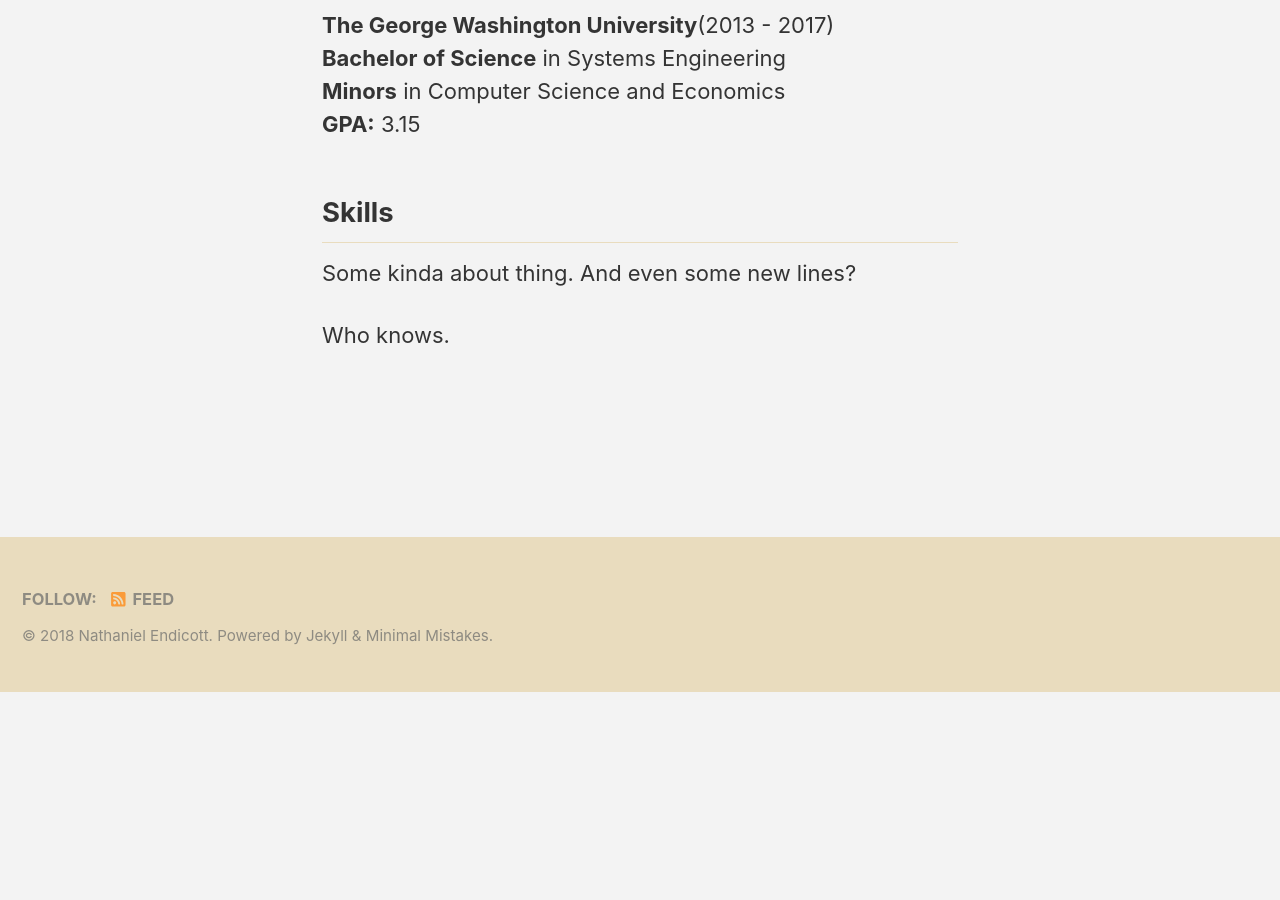
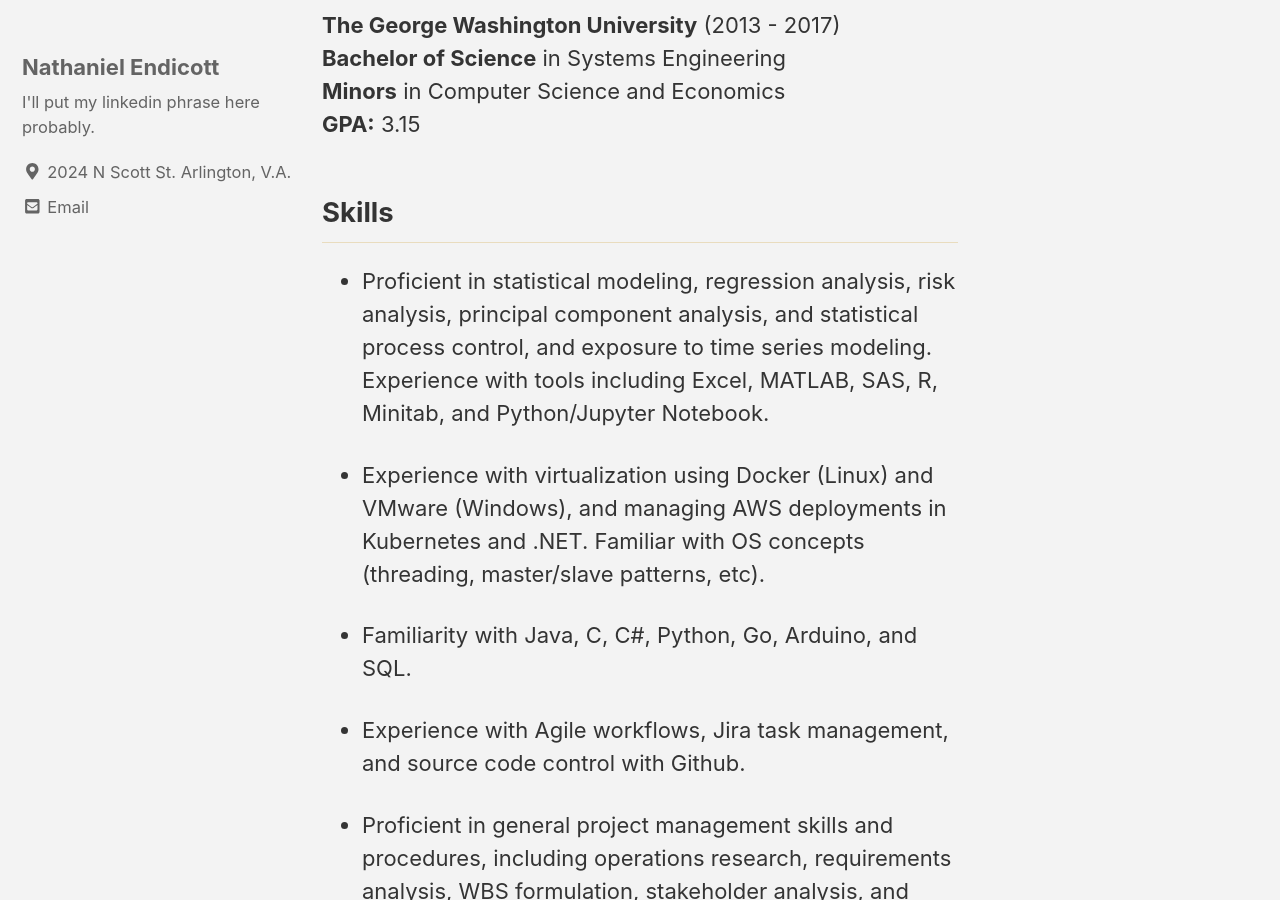
Before and after one commit to npendicott/npendicott.github.io, a Jekyll site: the page built from _pages/about.md, in a window 1280 px wide and 900 px high, scrolled down 461 px. Built offline with Jekyll 4.4.1, drawn with Linux system fonts in a browser that asks for light colours; nearby versions of some CDN libraries; before the commit the page ends 1153 px from its top, so only the background shows below that; some of the changed text lies outside the part shown.

Commit message:
Adding experience and checking some formatting

```diff
--- a/_config.yml
+++ b/_config.yml
@@ -255,10 +255,10 @@
 
 # Defaults
 defaults:
-  # projec
+  # _projects
   - scope:
       path: ""
-      type: posts
+      type: projects
     values:
       layout: single
       author_profile: true
--- a/_data/navigation.yml
+++ b/_data/navigation.yml
@@ -2,6 +2,8 @@
 main:
   - title: "About"
     url: /about/
+  - title: "Experience"
+    url: /experience/
   - title: "Projects"
     url: /projects/
   - title: "Borken Link"
--- a/_pages/about.md
+++ b/_pages/about.md
@@ -8,13 +8,18 @@
 *development, integrated statistical approaches, and systems architecture.*
 
 ## Education
-**The George Washington University**(2013 - 2017)
+**The George Washington University** (2013 - 2017)
 **Bachelor of Science** in Systems Engineering
 **Minors** in Computer Science and Economics
 **GPA:** 3.15
 
 ## Skills
-Some kinda about thing.
-And even some new lines?
+* Proficient in statistical modeling, regression analysis, risk analysis, principal component analysis,   and statistical process control, and exposure to time series modeling. Experience with tools including Excel, MATLAB, SAS, R, Minitab, and Python/Jupyter Notebook.
 
-Who knows.
+* Experience with virtualization using Docker (Linux) and VMware (Windows), and managing AWS deployments in Kubernetes and .NET. Familiar with OS concepts (threading, master/slave patterns, etc).
+
+* Familiarity with Java, C, C#, Python, Go, Arduino, and SQL.
+
+*	Experience with Agile workflows, Jira task management, and source code control with Github.
+
+*	Proficient in general project management skills and procedures, including operations research, requirements analysis, WBS formulation, stakeholder analysis, and project budgeting and scheduling.
```
Also changed, not shown: _pages/experience.md (added, +29 -0 lines), _pages/projects.md (+0 -1 lines).
